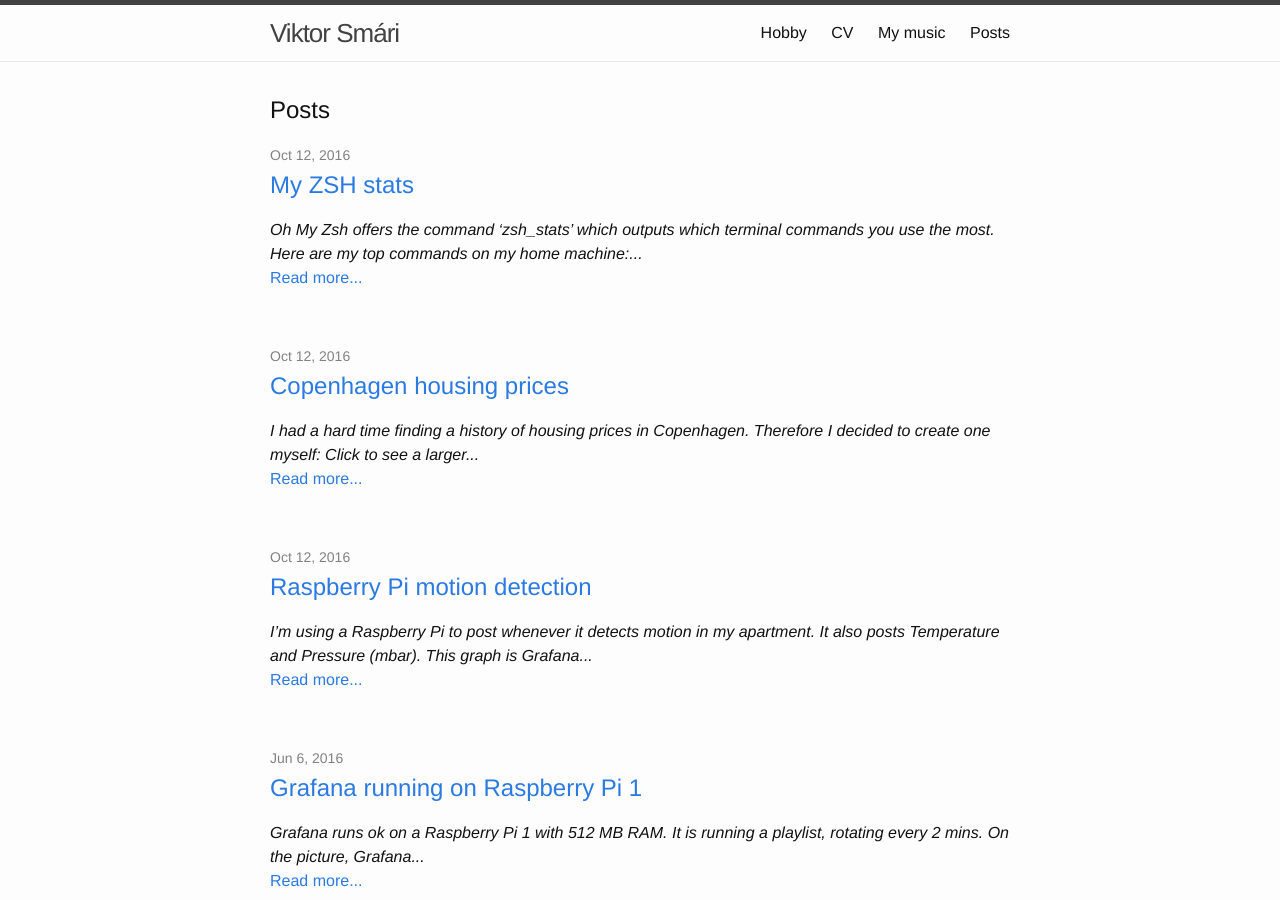
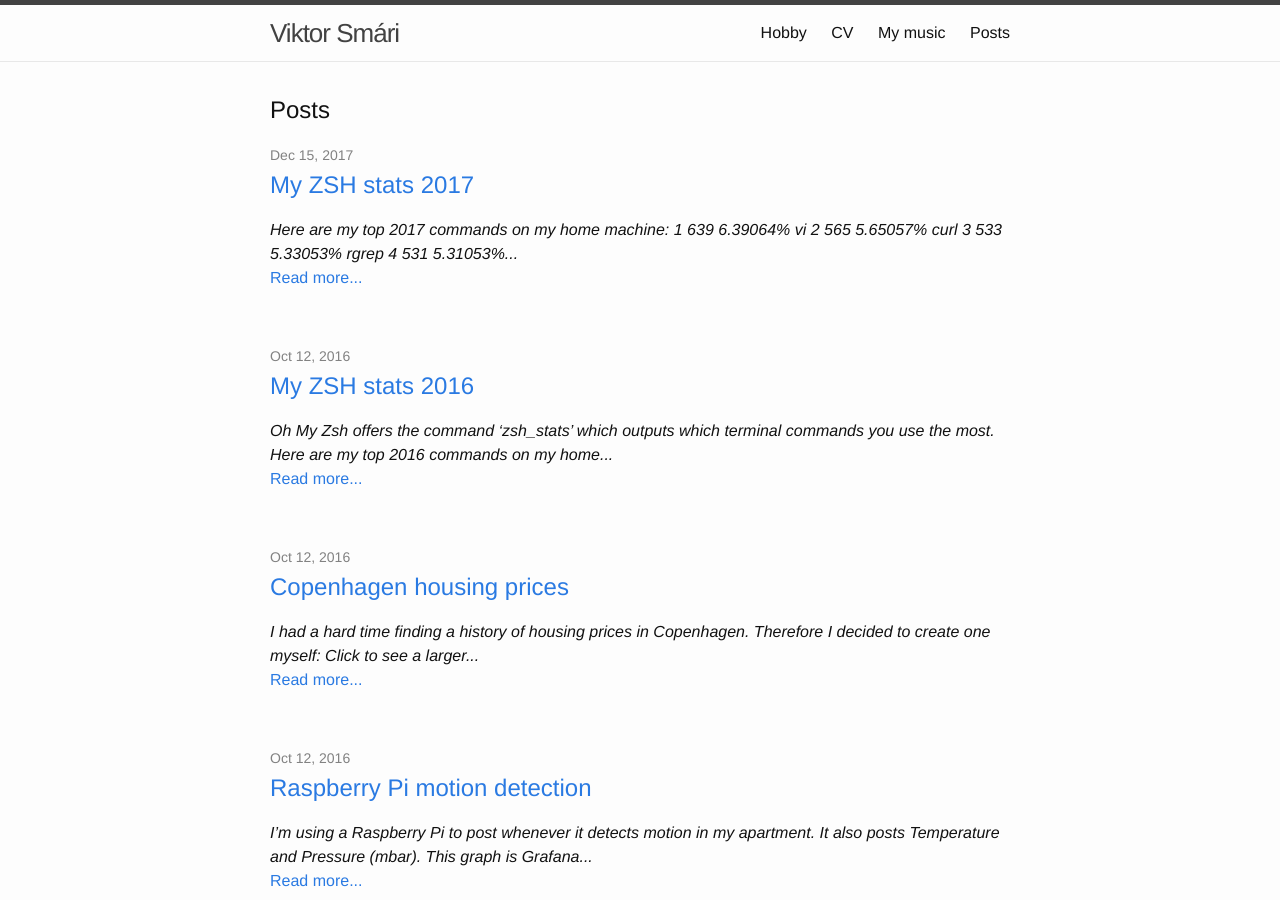
Before and after one commit to viktorsmari/viktorsmari.github.io, a Jekyll site: the page built from posts.html, in a window 1280 px wide and 900 px high. Built offline with Jekyll 4.4.1, drawn with Linux system fonts in a browser that asks for light colours.

Commit message:
Add more zsh_stats posts

```diff
--- a/_posts/2016-11-30-zsh-stats.markdown
+++ b/_posts/2016-11-30-zsh-stats.markdown
@@ -1,6 +1,6 @@
 ---
 layout: post
-title:  "My ZSH stats"
+title:  "My ZSH stats 2016"
 date:   2016-10-12 19:36:47 +0100
 categories: zsh terminal
 ---
@@ -8,7 +8,7 @@ categories: zsh terminal
 
 Oh My Zsh offers the command 'zsh_stats' which outputs which terminal commands you use the most.
 
-Here are my top commands **on my home machine**:
+Here are my top 2016 commands **on my home machine**:
 
      1	662  6.62066%   vi
      2	645  6.45065%   docker
--- /dev/null
+++ b/_posts/2017-12-15-zsh-stats.markdown
@@ -0,0 +1,29 @@
+---
+layout: post
+title:  "My ZSH stats 2017"
+date:   2017-12-15 19:36:47 +0100
+categories: zsh terminal
+---
+
+Here are my top 2017 commands **on my home machine**:
+
+     1	639  6.39064%   vi
+     2	565  5.65057%   curl
+     3	533  5.33053%   rgrep
+     4	531  5.31053%   sgrep
+     5	380  3.80038%   cd
+     6	348  3.48035%   grep
+     7	287  2.87029%   rm
+     8	228  2.28023%   sudo
+     9	228  2.28023%   git
+    10	224  2.24022%   ga
+    11	221  2.21022%   doco
+    12	219  2.19022%   ll
+    13	213  2.13021%   gco
+    14	190  1.90019%   rails
+    15	178  1.78018%   ssh
+    16	167  1.67017%   bundle
+    17	164  1.64016%   mv
+    18	153  1.53015%   hgrep
+    19	141  1.41014%   cp
+    20	138  1.38014%   z
```
Also changed, not shown: 1 other file.
